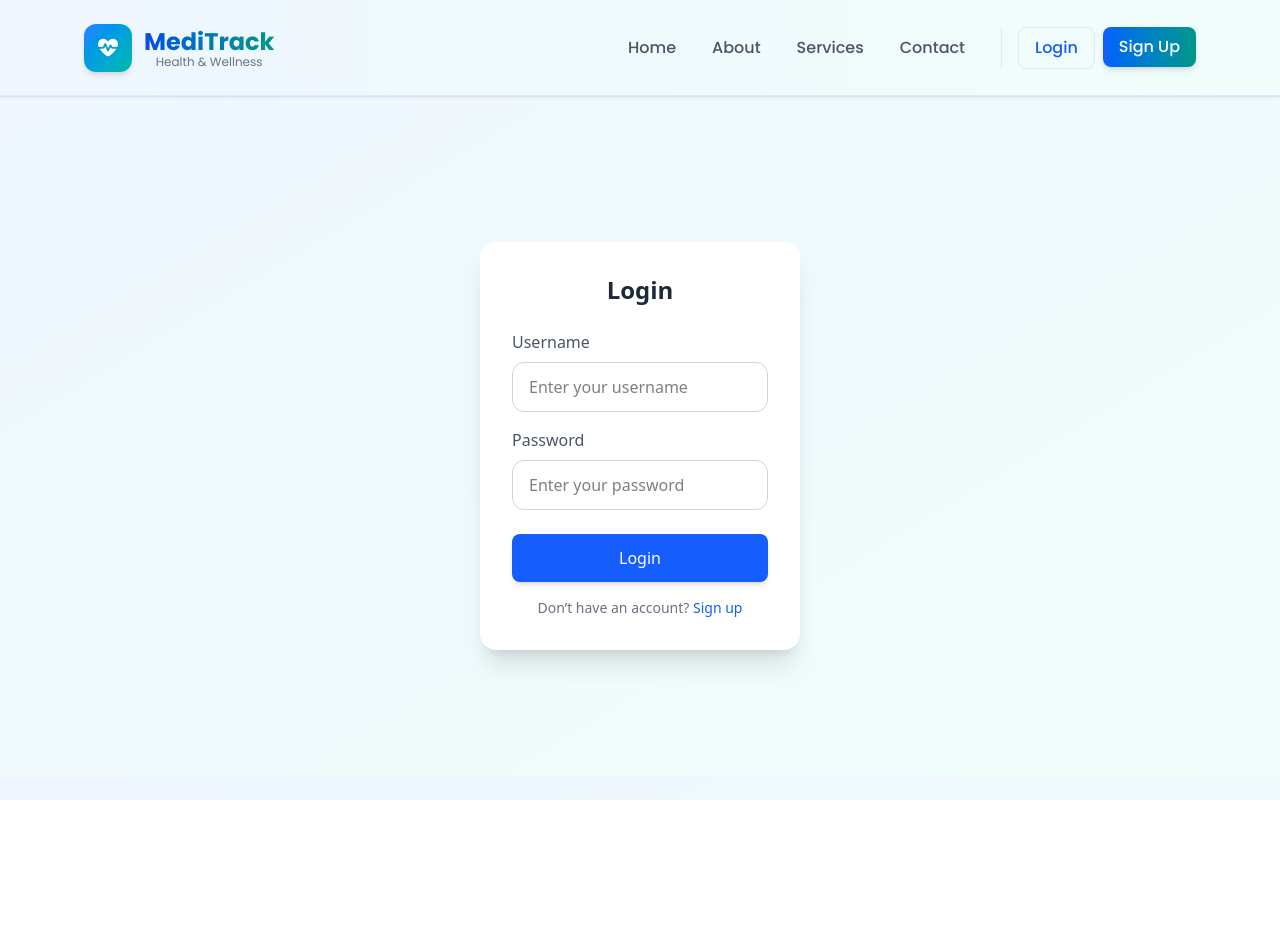
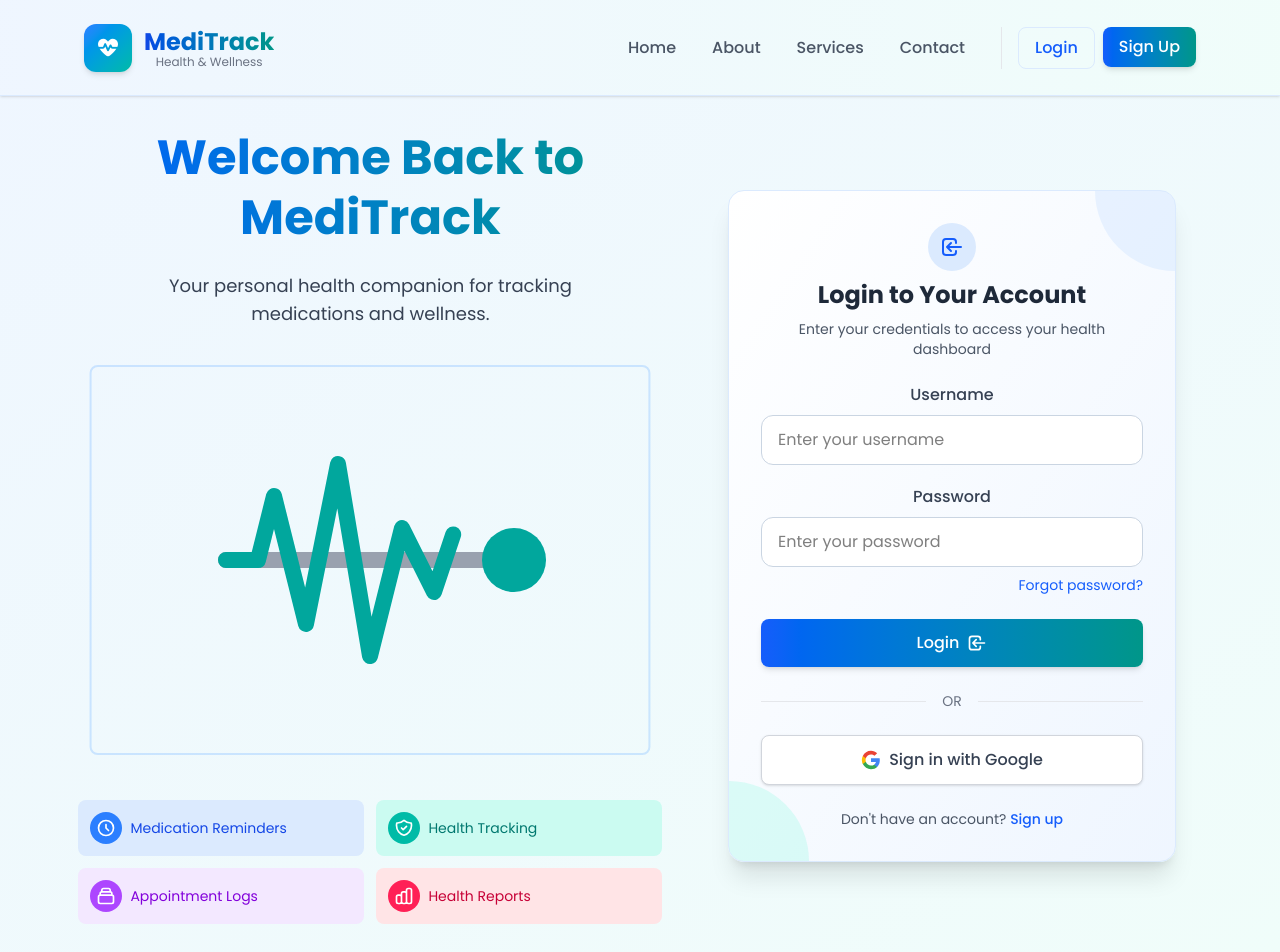
Before and after one commit to Jacinth091/MediTrack---Web, a React (Vite) app in the folder frontend/: page /login in a window 1280 px wide. Shown: the top 952 px of the page. Before the commit the page ends 800 px from the top, so only its background shows below. Built offline with nearby package versions, Linux system fonts and the light colour scheme.

Commit message:
feat: changed the design

```diff
--- a/frontend/src/pages/Login.jsx
+++ b/frontend/src/pages/Login.jsx
@@ -4,6 +4,7 @@
 import { showToast } from "../utils/alertHelper";
 import { motion } from "framer-motion";
 import HeartBeat from "../components/HeartBeat";
+import { Link } from 'react-router-dom';
 
 
 export default function Login() {
@@ -18,7 +19,7 @@
     transition: {
       type: "tween",
         ease: "linear",
-      duration: 0.7,
+      duration: 0.4,
       delay: 0 // no delay
     }
   }
@@ -75,83 +76,173 @@
     }
   }
   return (
-    <div className='flex justify-center items-center font-sans min-h-[85vh]'>
-       {/* <motion.div className='w-1/2 flex justify-start items-center  '
+    <div className="w-full flex flex-col lg:flex-row justify-center items-center min-h-[85vh] px-4 py-8 ">
+      {/* Left Section - Welcome Content */}
+      <motion.div
+        className="w-1/2 lg:w-1/2 flex flex-col justify-center items-center mb-10 lg:mb-0 lg:pr-10"
         initial="initial"
         animate="animate"
         variants={secondVariants}
       >
-              <div className='w-full flex items-center justify-center'>
+        <div className="w-full justify-center flex flex-col items-center">
+          <h1 className="text-3xl sm:text-4xl md:text-5xl font-bold font-lobster bg-gradient-to-r from-blue-600 to-teal-600 bg-clip-text text-transparent text-center leading-tight mb-6">
+            Welcome Back to MediTrack
+          </h1>
+          <p className="text-lg text-center text-gray-700 max-w-md mb-6">
+            Your personal health companion for tracking medications and wellness.
+          </p>
+          <div className="w-full flex items-center justify-center p-4 rounded-xl">
             <HeartBeat />
           </div>
 
-          </motion.div> */}
-      <motion.div className= "w-1/2  flex justify-center items-center text-left space-y-6 "
+          <div className="mt-8 grid grid-cols-2 gap-3 w-full">
+            <div className="flex items-center bg-blue-100 p-3 rounded-lg">
+              <div className="w-8 h-8 rounded-full bg-blue-500 flex items-center justify-center mr-2">
+                <svg xmlns="http://www.w3.org/2000/svg" className="h-5 w-5 text-white" fill="none" viewBox="0 0 24 24" stroke="currentColor">
+                  <path strokeLinecap="round" strokeLinejoin="round" strokeWidth={2} d="M12 8v4l3 3m6-3a9 9 0 11-18 0 9 9 0 0118 0z" />
+                </svg>
+              </div>
+              <span className="text-sm text-blue-700">Medication Reminders</span>
+            </div>
 
+            <div className="flex items-center bg-teal-100 p-3 rounded-lg">
+              <div className="w-8 h-8 rounded-full bg-teal-500 flex items-center justify-center mr-2">
+                <svg xmlns="http://www.w3.org/2000/svg" className="h-5 w-5 text-white" fill="none" viewBox="0 0 24 24" stroke="currentColor">
+                  <path strokeLinecap="round" strokeLinejoin="round" strokeWidth={2} d="M9 12l2 2 4-4m5.618-4.016A11.955 11.955 0 0112 2.944a11.955 11.955 0 01-8.618 3.04A12.02 12.02 0 003 9c0 5.591 3.824 10.29 9 11.622 5.176-1.332 9-6.03 9-11.622 0-1.042-.133-2.052-.382-3.016z" />
+                </svg>
+              </div>
+              <span className="text-sm text-teal-700">Health Tracking</span>
+            </div>
+
+            <div className="flex items-center bg-purple-100 p-3 rounded-lg">
+              <div className="w-8 h-8 rounded-full bg-purple-500 flex items-center justify-center mr-2">
+                <svg xmlns="http://www.w3.org/2000/svg" className="h-5 w-5 text-white" fill="none" viewBox="0 0 24 24" stroke="currentColor">
+                  <path strokeLinecap="round" strokeLinejoin="round" strokeWidth={2} d="M19 11H5m14 0a2 2 0 012 2v6a2 2 0 01-2 2H5a2 2 0 01-2-2v-6a2 2 0 012-2m14 0V9a2 2 0 00-2-2M5 11V9a2 2 0 012-2m0 0V5a2 2 0 012-2h6a2 2 0 012 2v2M7 7h10" />
+                </svg>
+              </div>
+              <span className="text-sm text-purple-700">Appointment Logs</span>
+            </div>
+
+            <div className="flex items-center bg-rose-100 p-3 rounded-lg">
+              <div className="w-8 h-8 rounded-full bg-rose-500 flex items-center justify-center mr-2">
+                <svg xmlns="http://www.w3.org/2000/svg" className="h-5 w-5 text-white" fill="none" viewBox="0 0 24 24" stroke="currentColor">
+                  <path strokeLinecap="round" strokeLinejoin="round" strokeWidth={2} d="M9 19v-6a2 2 0 00-2-2H5a2 2 0 00-2 2v6a2 2 0 002 2h2a2 2 0 002-2zm0 0V9a2 2 0 012-2h2a2 2 0 012 2v10m-6 0a2 2 0 002 2h2a2 2 0 002-2m0 0V5a2 2 0 012-2h2a2 2 0 012 2v14a2 2 0 01-2 2h-2a2 2 0 01-2-2z" />
+                </svg>
+              </div>
+              <span className="text-sm text-rose-700">Health Reports</span>
+            </div>
+          </div>
+        </div>
+      </motion.div>
+
+
+      {/* Mobile Divider */}
+      <div className="w-4/5 h-px bg-gradient-to-r from-transparent via-blue-300 to-transparent my-8 lg:hidden"></div>
+
+      {/* Right Section - Login Form */}
+      <motion.div
+        className="w-full lg:w-2/5 flex justify-center items-center"
         initial="initial"
         animate="animate"
         variants={containerVariants}
       >
         <form
           onSubmit={handleSubmit}
-       className="bg-white shadow-xl rounded-2xl w-1/2 mt-5 p-8"
+          className="bg-gradient-to-br from-white to-blue-50 shadow-xl rounded-2xl w-full max-w-md p-6 md:p-8 border border-blue-100 relative overflow-hidden"
         >
-          <h1 className="text-2xl font-bold text-center text-gray-800 mb-6">
-                Login
+          {/* Decorative elements */}
+          <div className="absolute -top-20 -right-20 w-40 h-40 rounded-full bg-blue-200/30"></div>
+          <div className="absolute -bottom-20 -left-20 w-40 h-40 rounded-full bg-teal-200/30"></div>
+
+          <div className="relative z-10">
+            <div className="flex justify-center mb-2">
+              <div className="w-12 h-12 bg-blue-100 rounded-full flex items-center justify-center">
+                <svg xmlns="http://www.w3.org/2000/svg" className="h-6 w-6 text-blue-600" fill="none" viewBox="0 0 24 24" stroke="currentColor">
+                  <path strokeLinecap="round" strokeLinejoin="round" strokeWidth={2} d="M11 16l-4-4m0 0l4-4m-4 4h14m-5 4v1a3 3 0 01-3 3H6a3 3 0 01-3-3V7a3 3 0 013-3h7a3 3 0 013 3v1" />
+                </svg>
+              </div>
+            </div>
+
+            <h1 className="text-2xl font-bold text-center text-gray-800 mb-2">
+              Login to Your Account
             </h1>
-        <div className="mb-4">
-           <label className="block text-gray-600 font-medium mb-2">
+            <p className="text-sm text-gray-600 text-center mb-6">
+              Enter your credentials to access your health dashboard
+            </p>
+
+            <div className="mb-5">
+              <label className="block text-gray-700 font-medium mb-2">
                 Username
               </label>
               <InputField
-              type="username"
-              className="w-full px-4 py-2 border rounded-lg focus:outline-none focus:ring-2 focus:ring-blue-400"
+                type="text"
+                className="w-full px-4 py-3 border border-gray-300 rounded-lg focus:outline-none focus:ring-2 focus:ring-blue-400 focus:border-transparent transition-all"
                 name="username"
                 value={formData.username}
                 onChange={handleChange}
                 placeholder="Enter your username"
               />
+            </div>
 
-        </div>
             <div className="mb-6">
-            <label className="block text-gray-600 font-medium mb-2">
+              <label className="block text-gray-700 font-medium mb-2">
                 Password
               </label>
               <InputField
                 type="password"
-              className="w-full px-4 py-2 border rounded-lg focus:outline-none focus:ring-2 focus:ring-blue-400"
+                className="w-full px-4 py-3 border border-gray-300 rounded-lg focus:outline-none focus:ring-2 focus:ring-blue-400 focus:border-transparent transition-all"
                 name="password"
                 value={formData.password}
                 onChange={handleChange}
                 placeholder="Enter your password"
+              />
+              <div className="flex justify-end mt-2">
+                <a href="#" className="text-sm text-blue-600 hover:underline">Forgot password?</a>
+              </div>
+            </div>
 
-              />
-          </div>
             <button
               type="submit"
-                className="w-full bg-blue-600 hover:bg-blue-700 text-white font-medium py-3 rounded-lg transition-all duration-200 shadow-md hover:shadow-lg cursor-pointer"
+              className="w-full bg-gradient-to-r from-blue-600 to-teal-600 hover:from-blue-700 hover:to-teal-700 text-white font-medium py-3 rounded-lg transition-all duration-200 shadow-md hover:shadow-lg cursor-pointer flex items-center justify-center relative overflow-hidden group"
             >
-                Login
+              <span className="relative z-10">Login</span>
+              <svg xmlns="http://www.w3.org/2000/svg" className="h-5 w-5 ml-2 relative z-10" fill="none" viewBox="0 0 24 24" stroke="currentColor">
+                <path strokeLinecap="round" strokeLinejoin="round" strokeWidth={2} d="M11 16l-4-4m0 0l4-4m-4 4h14m-5 4v1a3 3 0 01-3 3H6a3 3 0 01-3-3V7a3 3 0 013-3h7a3 3 0 013 3v1" />
+              </svg>
+              <div className="absolute inset-0 bg-gradient-to-r from-blue-700 to-teal-700 opacity-0 group-hover:opacity-100 transition-opacity duration-200"></div>
             </button>
 
-        {/* <div className="flex justify-center items-center p-2">
-          <button className="px-10 py-3 bg-[#3A5E74] rounded-lg border ring-blue-10"
-            type="submit"
+            <div className="flex items-center my-6">
+              <div className="flex-grow border-t border-gray-200"></div>
+              <span className="mx-4 text-gray-500 text-sm">OR</span>
+              <div className="flex-grow border-t border-gray-200"></div>
+            </div>
+
+            <button
+              type="button"
+              className="w-full bg-white border border-gray-300 text-gray-700 font-medium py-3 rounded-lg transition-all duration-200 shadow-sm hover:shadow-md cursor-pointer flex items-center justify-center mb-6 hover:bg-gray-50"
             >
-            <span className="text-white">
-              Login
-            </span>
+              <svg className="w-5 h-5 mr-2" viewBox="0 0 24 24" width="24" height="24">
+                <path fill="#4285F4" d="M22.56 12.25c0-.78-.07-1.53-.2-2.25H12v4.26h5.92c-.26 1.37-1.04 2.53-2.21 3.31v2.77h3.57c2.08-1.92 3.28-4.74 3.28-8.09z"/>
+                <path fill="#34A853" d="M12 23c2.97 0 5.46-.98 7.28-2.66l-3.57-2.77c-.98.66-2.23 1.06-3.71 1.06-2.86 0-5.29-1.93-6.16-4.53H2.18v2.84C3.99 20.53 7.7 23 12 23z"/>
+                <path fill="#FBBC05" d="M5.84 14.09c-.22-.66-.35-1.36-.35-2.09s.13-1.43.35-2.09V7.07H2.18C1.43 8.55 1 10.22 1 12s.43 3.45 1.18 4.93l2.85-2.22.81-.62z"/>
+                <path fill="#EA4335" d="M12 5.38c1.62 0 3.06.56 4.21 1.64l3.15-3.15C17.45 2.09 14.97 1 12 1 7.7 1 3.99 3.47 2.18 7.07l3.66 2.84c.87-2.6 3.3-4.53 6.16-4.53z"/>
+              </svg>
+              Sign in with Google
             </button>
-        </div> */}
-         <p className="text-sm text-gray-500 text-center mt-4">
-                Don’t have an account?{" "}
-                <a href="#" className="text-blue-600 hover:underline">
+
+            <p className="text-sm text-gray-600 text-center">
+              Don't have an account?{" "}
+              <Link
+                to="/signup"
+                className="text-blue-600 font-medium hover:underline"
+              >
                 Sign up
-                </a>
+              </Link>
             </p>
+          </div>
         </form>
       </motion.div>
-
     </div>
   )
 }
```
Lines whose indentation alone changed are shown as unchanged.
